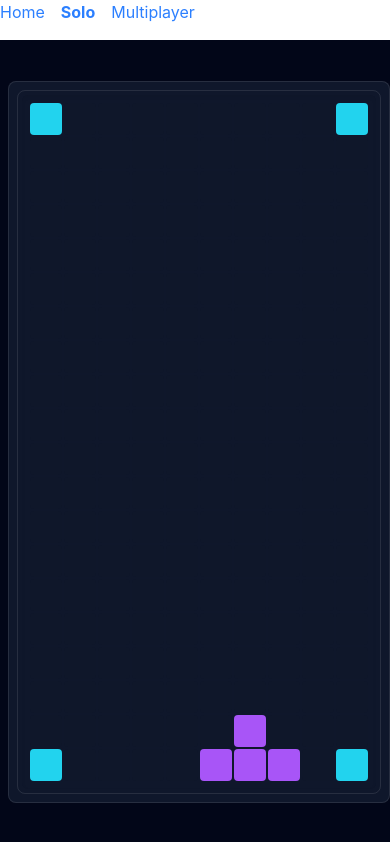
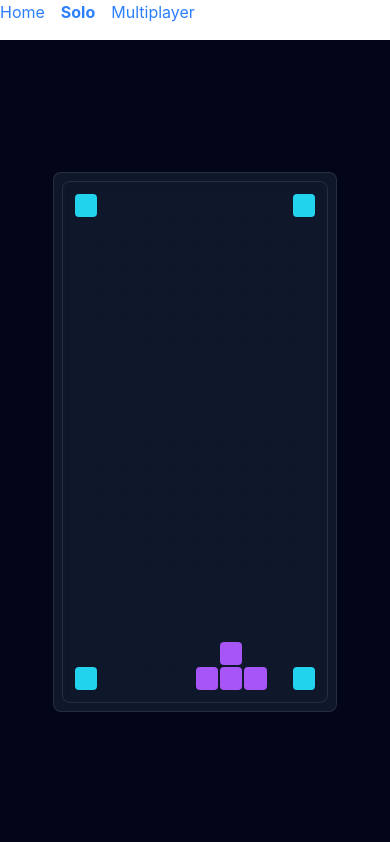
Before and after one commit to Haksell/red_tetris, a React (Vite) app: page /solo in a window 390 px wide. Built offline with nearby package versions, Linux system fonts and the light colour scheme.

Commit message:
attempt ate responsive board (mostly fail)

```diff
--- a/src/pages/SoloPage.tsx
+++ b/src/pages/SoloPage.tsx
@@ -156,7 +156,6 @@ const TETROMINOS = {
   ],
 }
 
-const CELL_SIZE = 32
 const GRID_HEIGHT = 20
 const GRID_WIDTH = 10
 
@@ -186,12 +185,8 @@ const createGrid = () => {
 
 const Cell: React.FC<{ type: string }> = ({ type }) => (
   <div
-    className="rounded-sm transition-all duration-200"
-    style={{
-      width: CELL_SIZE,
-      height: CELL_SIZE,
-      backgroundColor: COLORS[type] ?? EMPTY_COLOR,
-    }}
+    className="rounded-sm transition-all duration-200 h-full w-full"
+    style={{ backgroundColor: COLORS[type] ?? EMPTY_COLOR }}
   />
 )
 
@@ -203,9 +198,10 @@ const SoloPage: React.FC = () => {
       <div className="p-2 rounded-lg bg-slate-900 border border-white/10">
         <div className="p-1 rounded-lg border border-white/10">
           <div
-            className="grid bg-slate-900 p-2 rounded-md shadow-inner gap-0.5"
+            className="grid bg-slate-900 p-2 rounded-md shadow-inner gap-0.5 w-full min-w-64"
             style={{
-              gridTemplateColumns: `repeat(${GRID_WIDTH}, ${CELL_SIZE}px)`,
+              gridTemplateColumns: `repeat(${GRID_WIDTH}, 1fr)`,
+              aspectRatio: `${GRID_WIDTH} / ${GRID_HEIGHT}`,
             }}
           >
             {grid.map((row, rowIndex) =>
```
